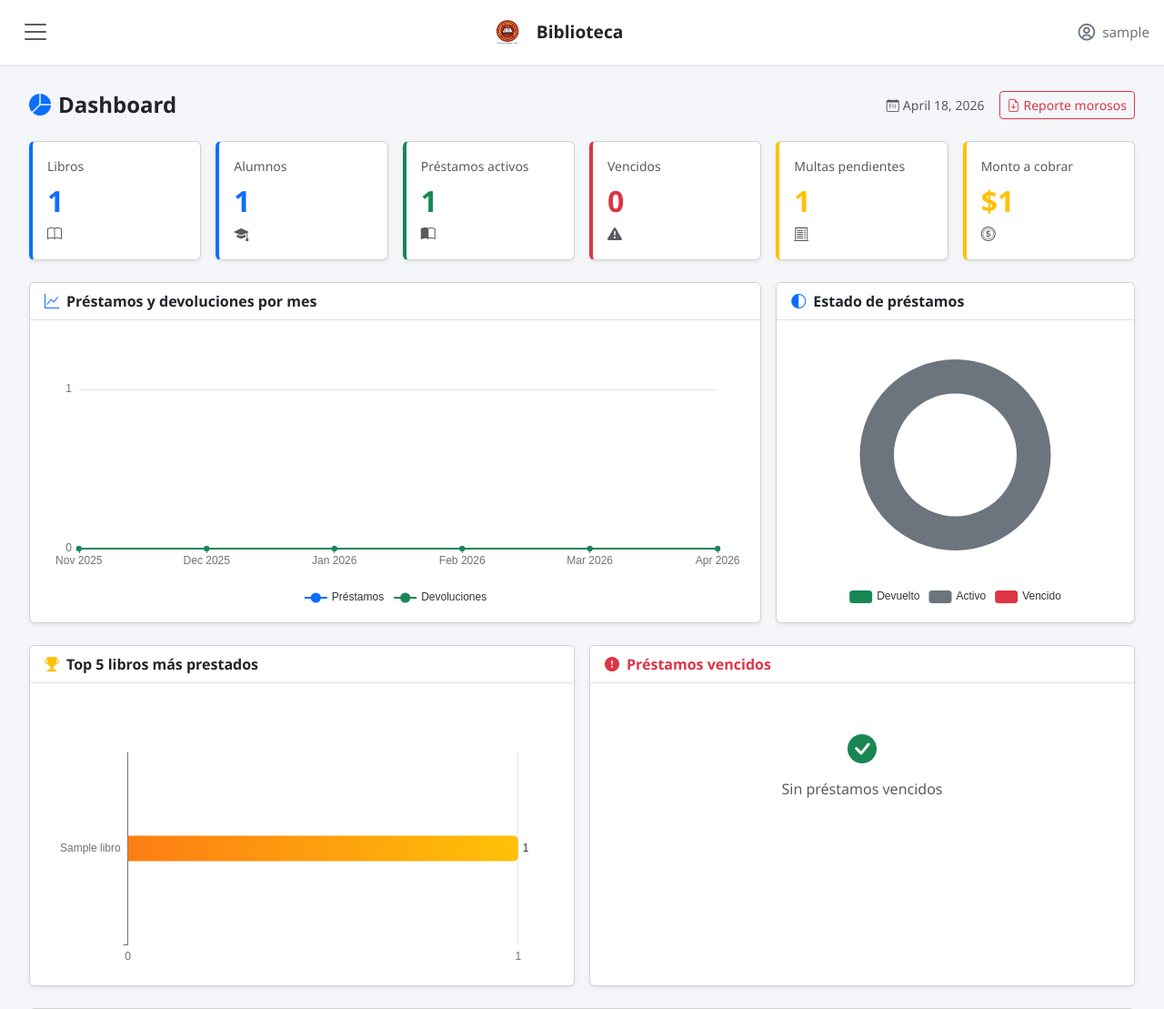
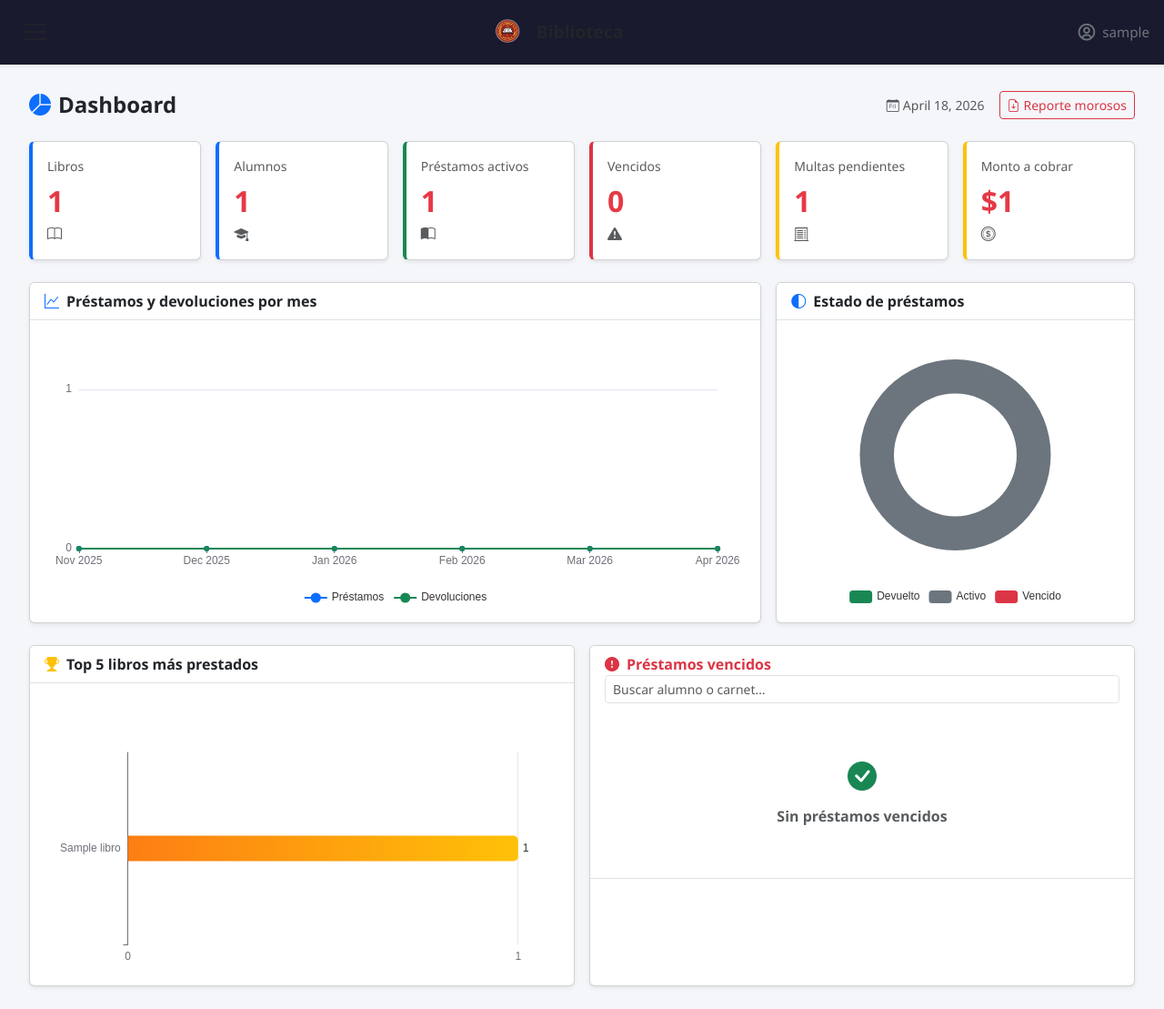
Before and after one commit to DiehoOrt/BIBLIOTECA, a Django app: page / in a window 1280 px wide. Shown: the top 1109 px of the page at 91% size. Run offline with Django 5.2, Linux system fonts and the light colour scheme; a user stored in the database is signed in; tables that the repository leaves empty hold one stand-in row (values such as "Sample post").

Commit message:
cambios de practica

```diff
--- a/apps/alumnos/views.py
+++ b/apps/alumnos/views.py
@@ -57,7 +57,7 @@ def _ultimos_alumnos(excluir_pk=None):
     qs = Alumno.objects.order_by('-fecha_inscripcion', '-pk')
     if excluir_pk:
         qs = qs.exclude(pk=excluir_pk)
-    return qs[:5]
+    return qs[:8]
 
 
 @login_required
--- a/static/css/base.css
+++ b/static/css/base.css
@@ -18,7 +18,7 @@ body.page-form {
    TOP NAVBAR
 ══════════════════════════════════════════════════ */
 nav.navbar {
-    background: #ffffff !important;
+    background: #1a1a2e !important;
     border-bottom: 1px solid #e9ecef;
     box-shadow: 0 1px 4px rgba(0, 0, 0, 0.06);
     height: 72px;
--- a/templates/dashboard.html
+++ b/templates/dashboard.html
@@ -27,7 +27,7 @@
         <div class="card stat-card stat-primary shadow-sm h-100">
             <div class="card-body">
                 <p class="text-muted small mb-1">Libros</p>
-                <p class="fs-2 fw-bold text-primary mb-0">{{ stats.total_libros }}</p>
+                <p class="fs-2 fw-bold mb-0" style="color: #e63946;">{{ stats.total_libros }}</p>
                 <i class="bi bi-book text-muted"></i>
             </div>
         </div>
@@ -36,7 +36,7 @@
         <div class="card stat-card stat-primary shadow-sm h-100">
             <div class="card-body">
                 <p class="text-muted small mb-1">Alumnos</p>
-                <p class="fs-2 fw-bold text-primary mb-0">{{ stats.total_alumnos }}</p>
+                <p class="fs-2 fw-bold  mb-0" style="color: #e63946;">{{ stats.total_alumnos }}</p>
                 <i class="bi bi-mortarboard-fill text-muted"></i>
             </div>
         </div>
@@ -45,7 +45,7 @@
         <div class="card stat-card stat-success shadow-sm h-100">
             <div class="card-body">
                 <p class="text-muted small mb-1">Préstamos activos</p>
-                <p class="fs-2 fw-bold text-success mb-0">{{ stats.prestamos_activos }}</p>
+                <p class="fs-2 fw-bold mb-0" style="color: #e63946;">{{ stats.prestamos_activos }}</p>
                 <i class="bi bi-book-half text-muted"></i>
             </div>
         </div>
@@ -54,7 +54,7 @@
         <div class="card stat-card stat-danger shadow-sm h-100">
             <div class="card-body">
                 <p class="text-muted small mb-1">Vencidos</p>
-                <p class="fs-2 fw-bold text-danger mb-0">{{ stats.prestamos_vencidos }}</p>
+                <p class="fs-2 fw-bold mb-0" style="color: #e63946;">{{ stats.prestamos_vencidos }}</p>
                 <i class="bi bi-exclamation-triangle-fill text-muted"></i>
             </div>
         </div>
@@ -63,7 +63,7 @@
         <div class="card stat-card stat-warning shadow-sm h-100">
             <div class="card-body">
                 <p class="text-muted small mb-1">Multas pendientes</p>
-                <p class="fs-2 fw-bold text-warning mb-0">{{ stats.multas_pendientes }}</p>
+                <p class="fs-2 fw-bold mb-0" style="color: #e63946;" >{{ stats.multas_pendientes }}</p>
                 <i class="bi bi-receipt-cutoff text-muted"></i>
             </div>
         </div>
@@ -72,7 +72,7 @@
         <div class="card stat-card stat-warning shadow-sm h-100">
             <div class="card-body">
                 <p class="text-muted small mb-1">Monto a cobrar</p>
-                <p class="fs-2 fw-bold text-warning mb-0">${{ stats.monto_multas }}</p>
+                <p class="fs-2 fw-bold mb-0" style="color: #e63946;">${{ stats.monto_multas }}</p>
                 <i class="bi bi-coin text-muted"></i>
             </div>
         </div>
@@ -125,7 +125,10 @@
         <div class="card shadow-sm h-100">
             <div class="card-header bg-white fw-semibold border-bottom text-danger">
                 <i class="bi bi-exclamation-circle-fill me-2"></i>Préstamos vencidos
-            </div>
+                    <input type="text" id="buscarVencidos" class="form-control form-control-sm mb-2"
+         placeholder="Buscar alumno o carnet…">
+
+
             <div class="card-body p-0">
                 {% if vencidos %}
                 <div class="table-responsive">
@@ -256,4 +259,12 @@
 {% block extra_js %}
 <script src="https://cdn.jsdelivr.net/npm/echarts@5.4.3/dist/echarts.min.js"></script>
 <script src="{% static 'js/dashboard.js' %}"></script>
+<script>
+      document.getElementById('buscarVencidos').addEventListener('input', function () {
+      const q = this.value.toLowerCase();
+      document.querySelectorAll('#tablaVencidos tbody tr').forEach(row => {
+          row.style.display = row.textContent.toLowerCase().includes(q) ? '' : 'none';
+      });
+  });
+</script>
 {% endblock %}
--- a/templates/multas/lista.html
+++ b/templates/multas/lista.html
@@ -66,7 +66,7 @@
                         <td><strong>${{ m.monto }}</strong></td>
                         <td>
                             {% if m.estado == 'pendiente' %}
-                                <span class="badge bg-warning text-dark">Pendiente</span>
+                                <span class="badge bg-danger text-dark">Pendiente</span>
                             {% elif m.estado == 'pagada' %}
                                 <span class="badge bg-success">Pagada</span>
                             {% else %}
```
Also changed, not shown: templates/alumnos/lista.html (+24 -23 lines), templates/alumnos/perfil.html (+8 -1 lines), templates/prestamos/form.html (+22 -20 lines), templates/reporte_morosos.html (+10 -0 lines).
